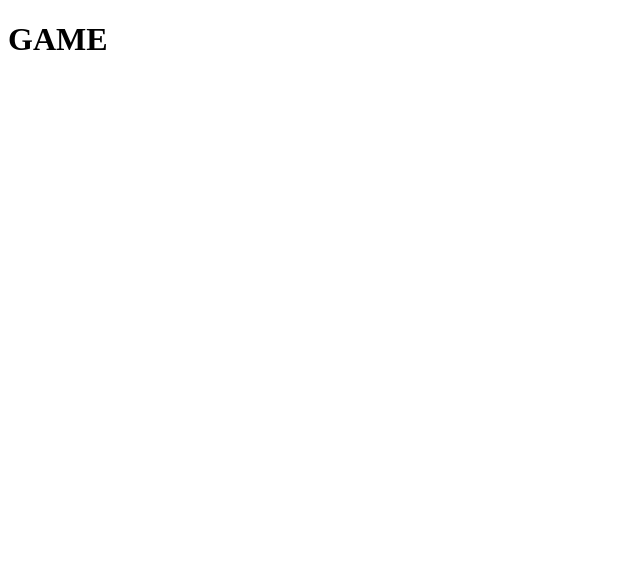
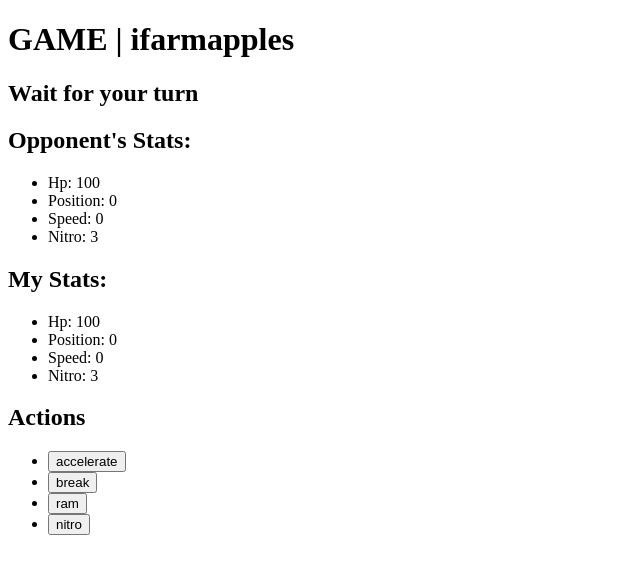
Before and after one commit to RouvenBlaettler/multiplayer_car_race, a Django app: page /game/3/ in a window 1280 px wide. Before the commit the part shown is almost empty. Shown: the top 574 px of the page, without its empty margins (0-640 px from the left). Run offline with Django 5.2, Linux system fonts and the light colour scheme; a user stored in the database is signed in; data comes from the database, SQL or seed files in the repository; both versions use the stored data as it was after the commit.

Commit message:
change login url and write game.html

```diff
--- a/config/settings.py
+++ b/config/settings.py
@@ -120,3 +120,4 @@ USE_TZ = True
 # https://docs.djangoproject.com/en/6.0/howto/static-files/
 
 STATIC_URL = 'static/'
+LOGIN_URL = 'login'
--- a/game/templates/game/game.html
+++ b/game/templates/game/game.html
@@ -1,6 +1,33 @@
 {% extends "game/base.html" %}
 {% block content %}
-<h1>GAME</h1>
+<h1>GAME | {{player.user}}</h1>
+{% if game.current_turn.id == player.id %}
+<h2>It's your Turn</h2>
+{% else %}
+<h2>Wait for your turn</h2>
+{% endif %}
 
 
+{% for p in game.players.all %}
+    {% if p == player %}
+    <h2>My Stats:</h2>
+    {% else %}
+    <h2>Opponent's Stats:</h2>
+    {% endif %}
+    <ul>
+    <li>Hp: {{p.hp}}</li>
+    <li>Position: {{p.position}}</li>
+    <li>Speed: {{p.speed}}</li>
+    <li>Nitro: {{p.nitro}}</li>
+    </ul>
+{% endfor %}
+
+<h2>Actions</h2>
+<ul>
+    <li><button type="submit" name = "accelerate" class = "action">accelerate</button></li>
+    <li><button type="submit" name = "break" class = "action">break</button></li>
+    <li><button type="submit" name = "ram" class = "action">ram</button></li>
+    <li><button type="submit" name = "nitro" class = "action">nitro</button></li>
+</ul>
+
 {% endblock %}
```
Also changed, not shown: db.sqlite3.
